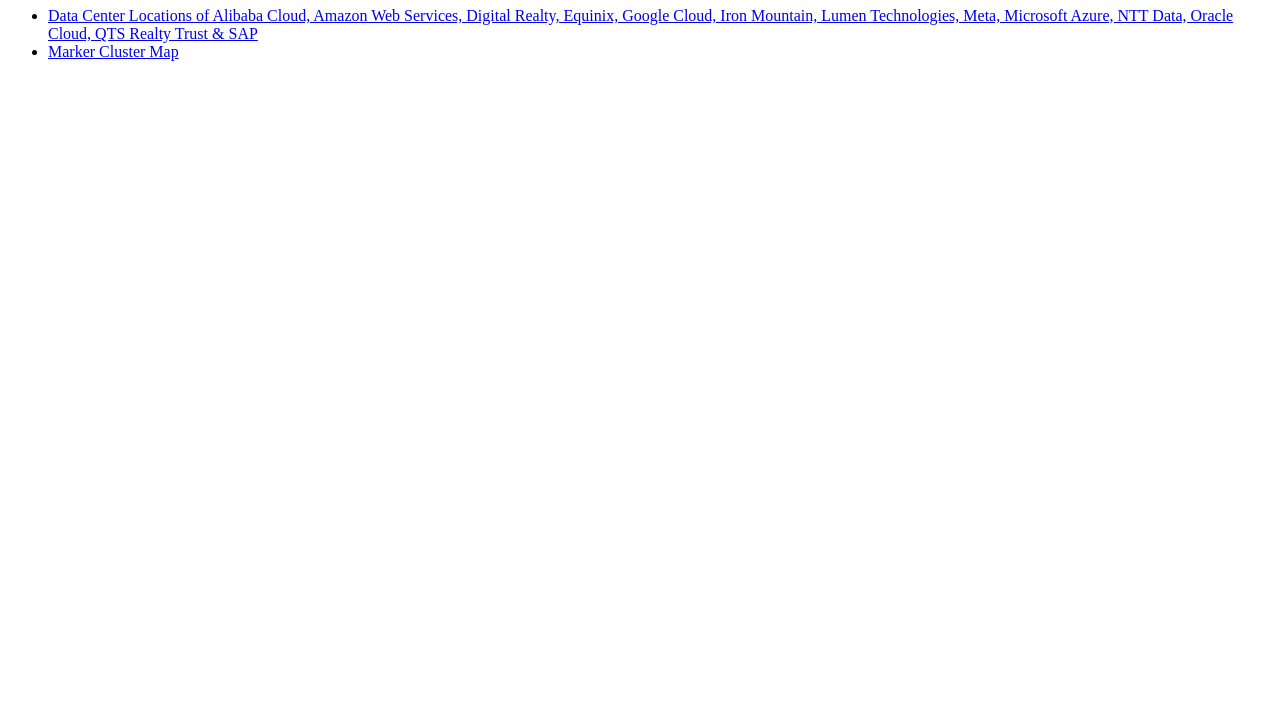
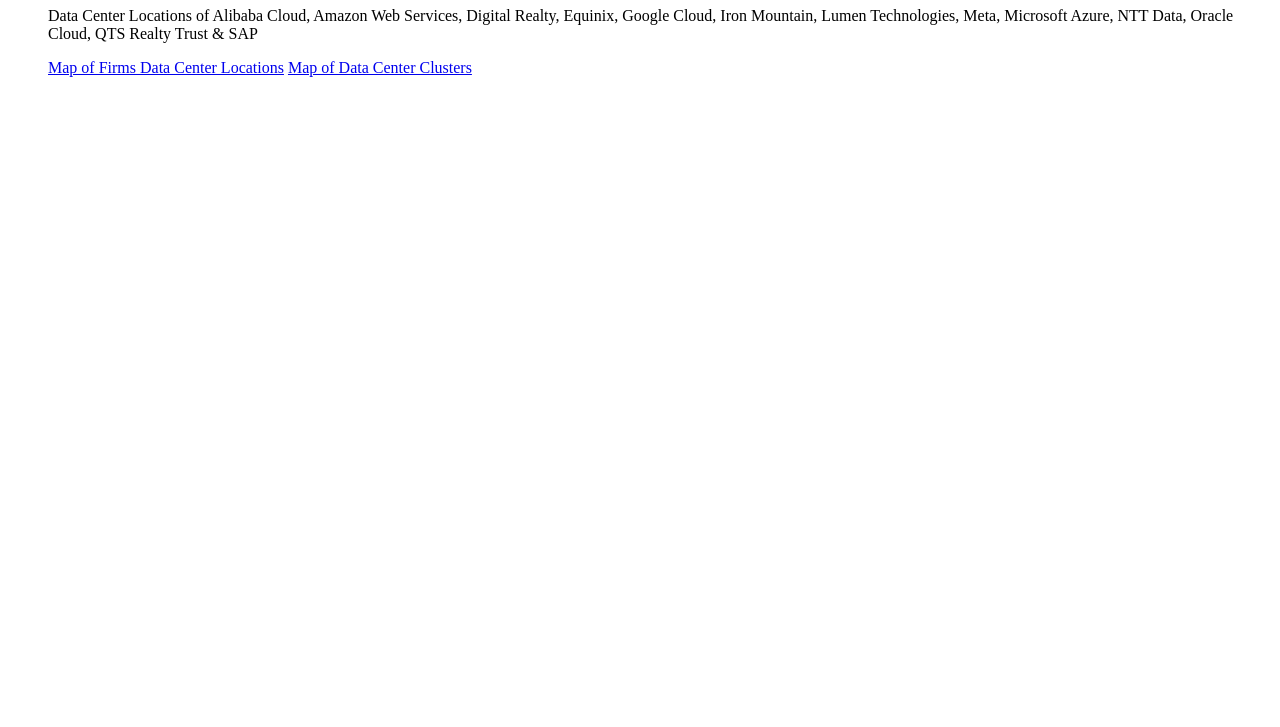
Before and after one commit to davrehm/data_center_locations, a plain HTML site: page index.html in a window 1280 px wide. Shown: the part 73-800 px from the top of the page. Drawn offline with Linux system fonts and the light colour scheme.

Commit message:
Update index.html

```diff
--- a/index.html
+++ b/index.html
@@ -6,8 +6,9 @@
 <body>
     <h1>Data Center Maps</h1>
     <ul>
-        <li><a href="fast_marker_cluster_map.html">Data Center Locations of Alibaba Cloud, Amazon Web Services, Digital Realty, Equinix, Google Cloud, Iron Mountain, Lumen Technologies, Meta, Microsoft Azure, NTT Data, Oracle Cloud, QTS Realty Trust & SAP</a></li>
-        <li><a href="marker_cluster_map.html">Marker Cluster Map</a></li>
+    <p>Data Center Locations of Alibaba Cloud, Amazon Web Services, Digital Realty, Equinix, Google Cloud, Iron Mountain, Lumen Technologies, Meta, Microsoft Azure, NTT Data, Oracle Cloud, QTS Realty Trust & SAP</p>
+    <a href="fast_marker_cluster_map.html">Map of Firms Data Center Locations</a>
+    <a href="marker_cluster_map.html">Map of Data Center Clusters</a>
     </ul>
 </body>
 </html>
```
